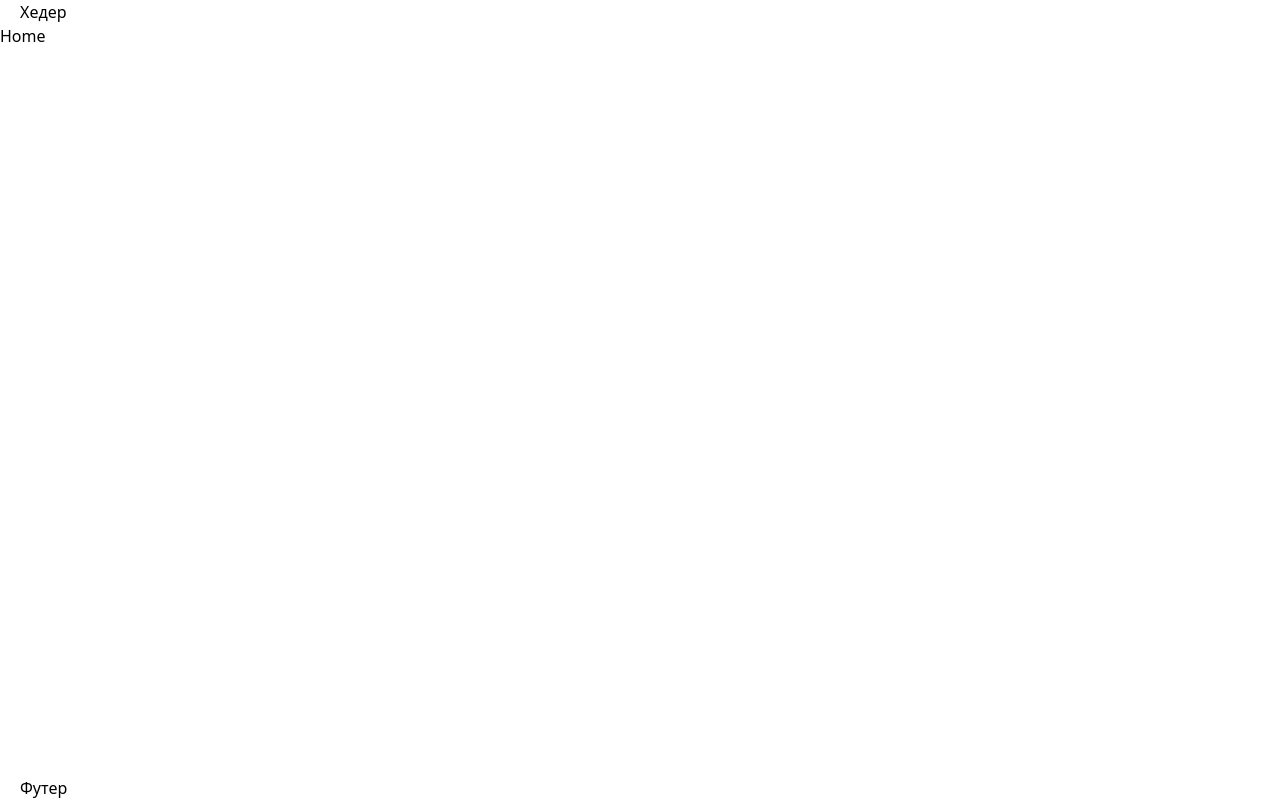
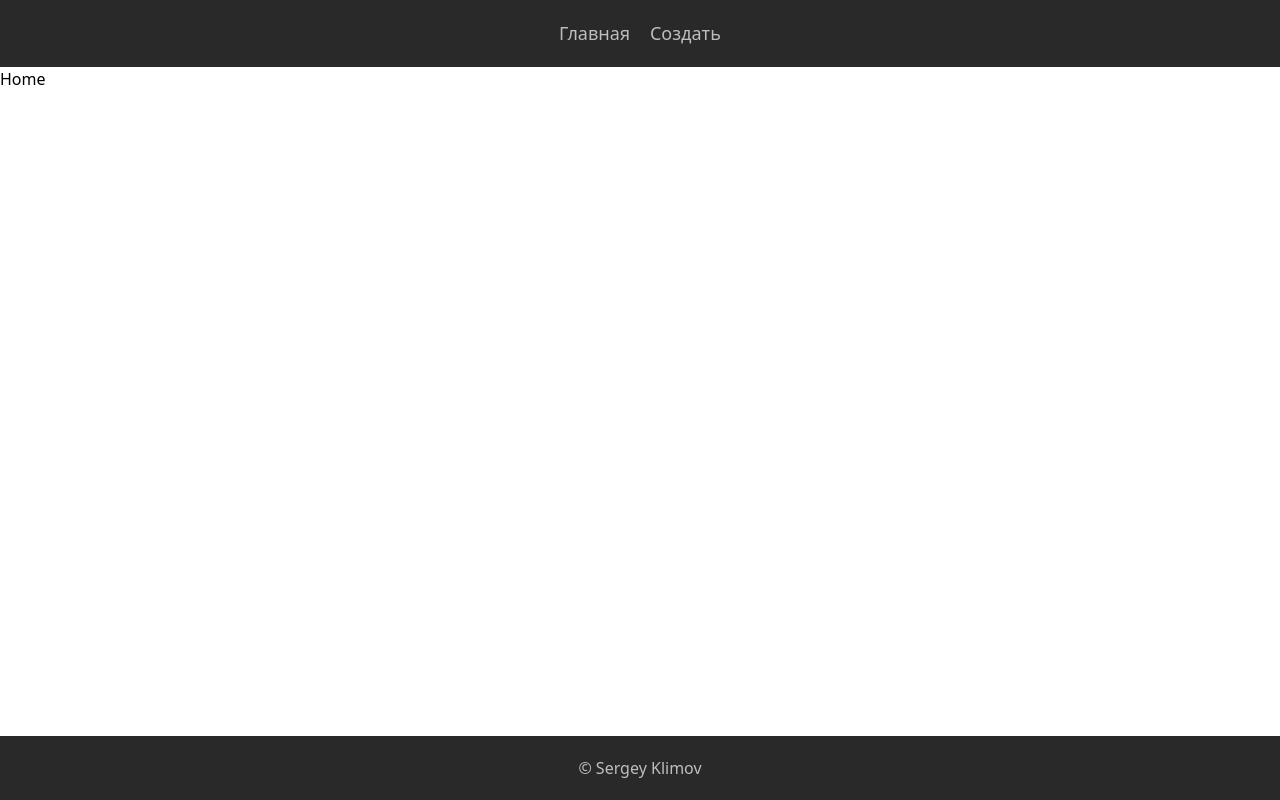
Before and after one commit to NVinox/urls-check-frontend, a React (Vite) app: page / in a window 1280 px wide. Built offline with nearby package versions, Linux system fonts and the light colour scheme.

Commit message:
feat: добавил стили для хедера и футера

```diff
--- a/src/app/index.css
+++ b/src/app/index.css
@@ -1,3 +1,5 @@
+@import "@/shared/styles/variables.css";
+
 *,
 *::before,
 *::after {
--- /dev/null
+++ b/src/shared/styles/variables.css
@@ -0,0 +1,10 @@
+:root {
+	--color-header-bg: #292929;
+	--color-footer-bg: #292929;
+
+	--color-text-dark: #212529;
+	--color-text-light: #bebebe;
+	--color-text-white: #fff;
+
+	--transition-setting: 0.2s ease-in-out;
+}
--- a/src/widgets/Footer/ui/Footer.tsx
+++ b/src/widgets/Footer/ui/Footer.tsx
@@ -4,9 +4,9 @@ import styles from "./index.module.css";
 
 export default function Footer() {
 	return (
-		<footer>
+		<footer className={styles.footer}>
 			<ContainerLayout>
-				<p>Футер</p>
+				<p className={styles.footer__creator}>&copy; Sergey Klimov</p>
 			</ContainerLayout>
 		</footer>
 	);
--- a/src/widgets/Footer/ui/index.module.css
+++ b/src/widgets/Footer/ui/index.module.css
@@ -0,0 +1,9 @@
+.footer {
+	padding: 20px 0;
+	background-color: var(--color-footer-bg);
+}
+
+.footer__creator {
+	text-align: center;
+	color: var(--color-text-light);
+}
--- a/src/widgets/Header/ui/Header.tsx
+++ b/src/widgets/Header/ui/Header.tsx
@@ -1,12 +1,22 @@
+import { Link } from "react-router-dom";
+
 import { ContainerLayout } from "@/shared/ContainerLayout";
+import { CREATE_JOB_ROUTE, HOME_ROUTE } from "@/shared/constants";
 
 import styles from "./index.module.css";
 
 export default function Header() {
 	return (
-		<header>
+		<header className={styles.header}>
 			<ContainerLayout>
-				<p>Хедер</p>
+				<nav className={styles.header__nav}>
+					<Link className={styles.header__link} to={HOME_ROUTE}>
+						Главная
+					</Link>
+					<Link className={styles.header__link} to={CREATE_JOB_ROUTE}>
+						Создать
+					</Link>
+				</nav>
 			</ContainerLayout>
 		</header>
 	);
--- a/src/widgets/Header/ui/index.module.css
+++ b/src/widgets/Header/ui/index.module.css
@@ -0,0 +1,21 @@
+.header {
+	padding: 20px 0;
+	background-color: var(--color-header-bg);
+}
+
+.header__nav {
+	display: flex;
+	justify-content: center;
+	column-gap: 20px;
+}
+
+.header__link {
+	font-weight: 500;
+	font-size: 18px;
+	color: var(--color-text-light);
+	transition: all var(--transition-setting);
+}
+
+.header__link:hover {
+	color: var(--color-text-white);
+}
```
